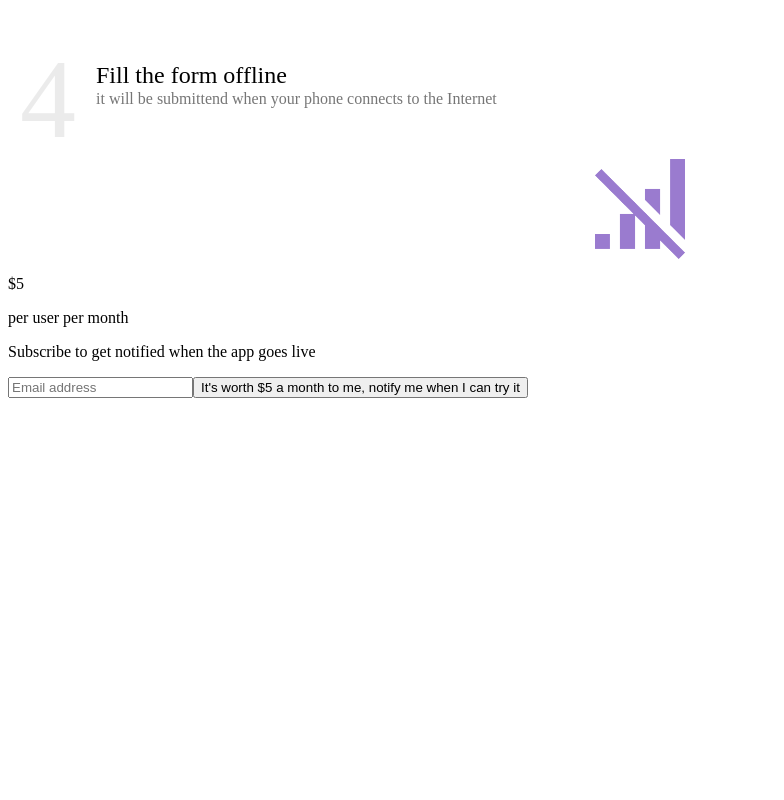
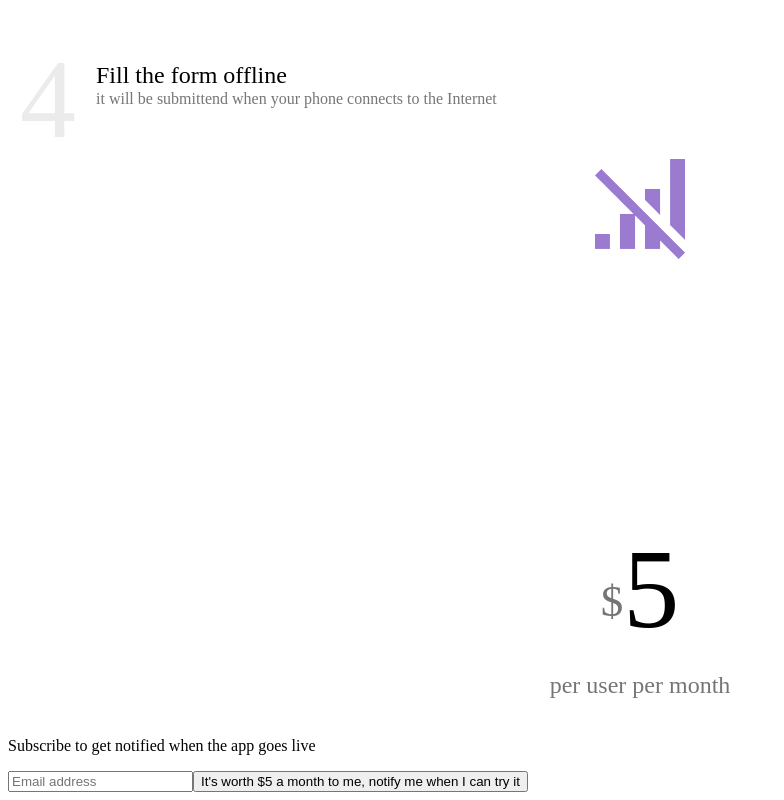
Before and after one commit to maciejmyslinski/formoffline.com, a Gatsby site: page / in a window 1280 px wide. Shown: the part 3299-4099 px from the top of the page, without its empty margins (0-784 px from the left). Before the commit the page ends 3705 px from the top, so only its background shows below. Built offline with nearby package versions, Linux system fonts and the light colour scheme; Gatsby itself is replaced by a stand-in of ours.

Commit message:
Style pricing

```diff
--- a/src/pages/index.js
+++ b/src/pages/index.js
@@ -102,6 +102,37 @@ const StepImage = styled.img`
   display: block;
 `
 
+const Pricing = styled.div`
+  margin: 270px auto 0;
+  display: flex;
+  flex-flow: column nowrap;
+`
+
+const Price = styled.div`
+  display: flex;
+  align-items: flex-end;
+  justify-content: center;
+`
+
+const PriceCurrency = styled.div`
+  font-size: 45px;
+  line-height: 96px;
+  color: rgba(0, 0, 0, 0.54);
+`
+
+const PriceValue = styled.div`
+  font-weight: 500;
+  font-size: 112px;
+  line-height: 120px;
+`
+
+const PriceDescription = styled.p`
+  font-size: 24px;
+  line-height: 24px;
+  color: rgba(0, 0, 0, 0.54);
+  text-align: center;
+`
+
 const IndexPage = () => (
   <div>
     <Header>
@@ -187,13 +218,13 @@ const IndexPage = () => (
       </StepHeader>
       <StepImage src={fillAFormOffline} alt="Form Offline app" width="90" />
     </Step>
-    <div>
-      <p>
-        <span>$</span>
-        <span>5</span>
-      </p>
-      <p>per user per month</p>
-    </div>
+    <Pricing>
+      <Price>
+        <PriceCurrency>$</PriceCurrency>
+        <PriceValue>5</PriceValue>
+      </Price>
+      <PriceDescription>per user per month</PriceDescription>
+    </Pricing>
     <div>
       <p>Subscribe to get notified when the app goes live</p>
       <form>
```
